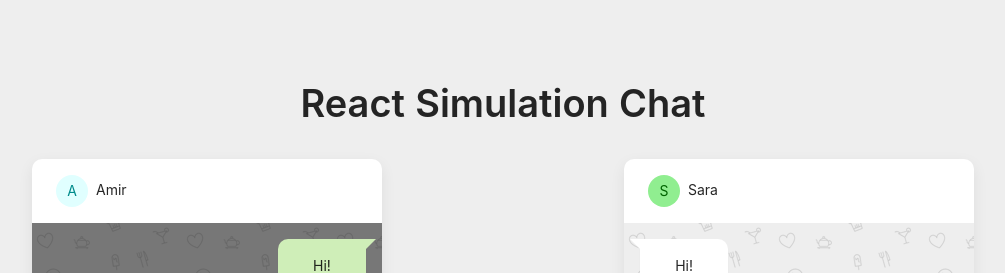
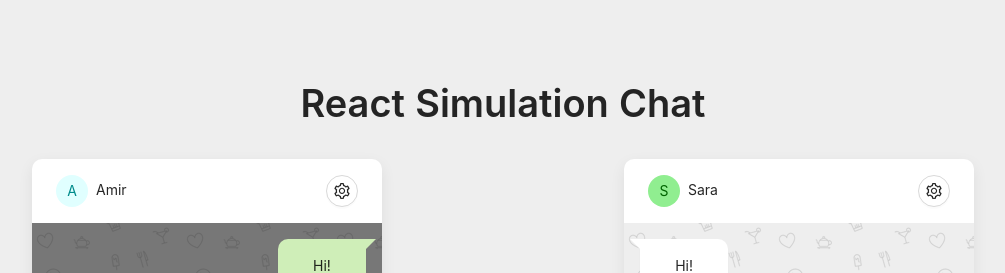
Before and after one commit to amiryxe/react-simulation-chat, a React (Create React App) app: page / in a window 1280 px wide. Shown: the top 273 px of the page, without its empty margins (137-1142 px from the left). Built offline with nearby package versions, Linux system fonts and the light colour scheme; the HTML template or start-up script is replaced by a standard one.

Commit message:
add setting icon to top of chat box

```diff
--- a/src/App.css
+++ b/src/App.css
@@ -113,6 +113,8 @@ input[type='text'] {
 
 .ant-card-extra {
   float: left;
-  margin-right: auto;
+  margin-right: 0;
   margin-left: 0;
+  width: 100%;
+  text-align: left;
 }
--- a/src/components/ChatBox.js
+++ b/src/components/ChatBox.js
@@ -3,7 +3,7 @@ import MessageList from '../components/MessageList';
 import Emojis from '../components/Emojis';
 import { formatAMPM } from '../util/time';
 import { Button, Row, Col, Avatar, Card, Input, Tooltip, Popover } from 'antd';
-import { SmileOutlined } from '@ant-design/icons';
+import { SmileOutlined, SettingOutlined } from '@ant-design/icons';
 import MainContext from '../context/mainContext';
 
 const ChatBox = ({
@@ -61,6 +61,12 @@ const ChatBox = ({
           </Avatar>
 
           <span>{userName}</span>
+
+          <Button
+            style={{ float: 'right' }}
+            shape='circle'
+            icon={<SettingOutlined />}
+          />
         </div>
       }
       bordered={false}
```
